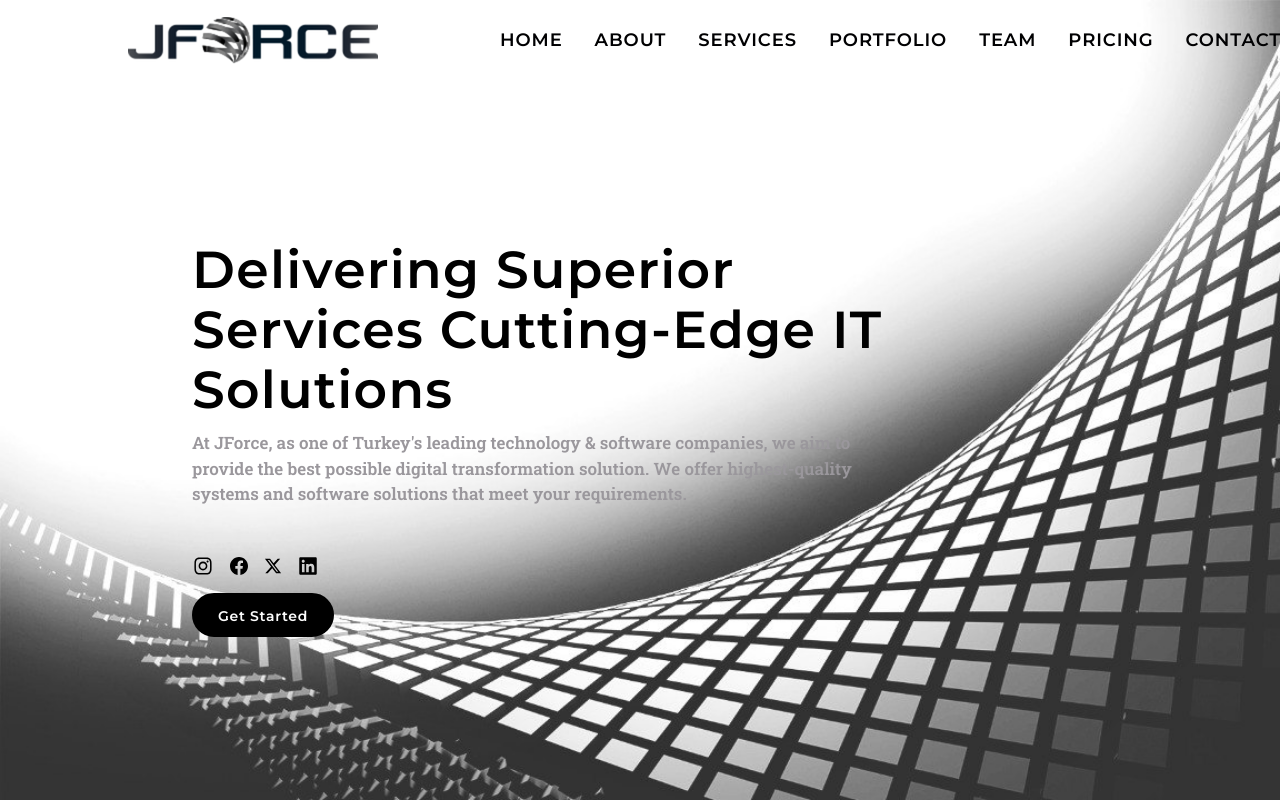
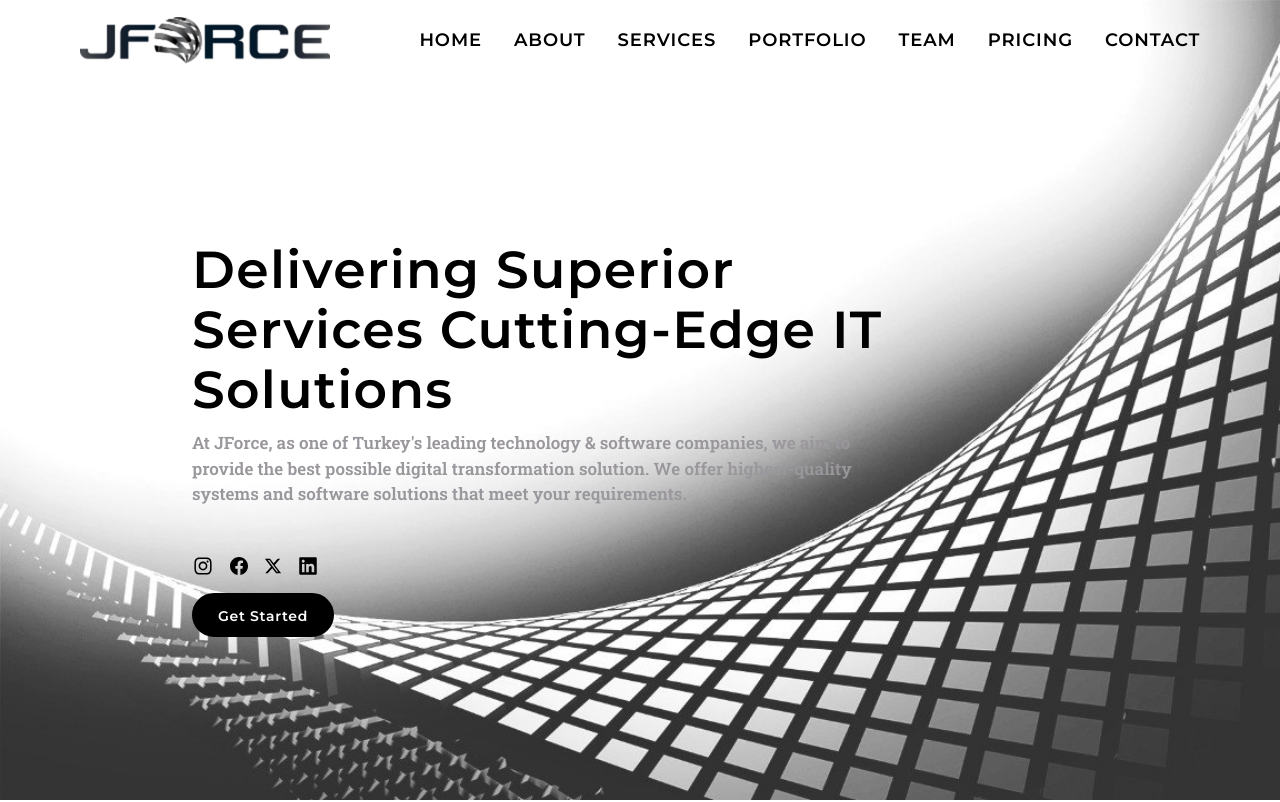
Before and after one commit to MeteBely/React-Corporate-Page-Template, a React (Vite) app: page / in a window 1280 px wide. Shown: the top 802 px of the page. Built offline with nearby package versions, Linux system fonts and the light colour scheme.

Commit message:
header sirket png düzeltildi

```diff
--- a/src/components/Header.jsx
+++ b/src/components/Header.jsx
@@ -1,6 +1,6 @@
 import { useEffect, useState } from "react";
 import jforceIcon from "../assets/jforceIcon.png";
-import baby from "../assets/baby.png";
+import babyy from "../assets/jforcedenemasyon.png";
 
 const Header = () => {
   const [small, setSmall] = useState(false);
@@ -20,12 +20,12 @@ const Header = () => {
           small && "bg-[#303030] opacity-95 text-[#fff]"
         }`}
       >
-        <div className="w-[500px]">
+        <div className="">
           <a href="" className="pointer-events-none">
             {small ? (
-              <img className="w-[500px]" src={baby} alt="" />
+              <img className="w-[260px]" src={babyy} alt="" />
             ) : (
-              <div className="w-[500px] ml-32">
+              <div className="w-[260px]">
                 <img src={jforceIcon} />
               </div>
             )}
```
Also changed, not shown: src/assets/baby.png (deleted), src/assets/jforcedenemasyon.png (added).
